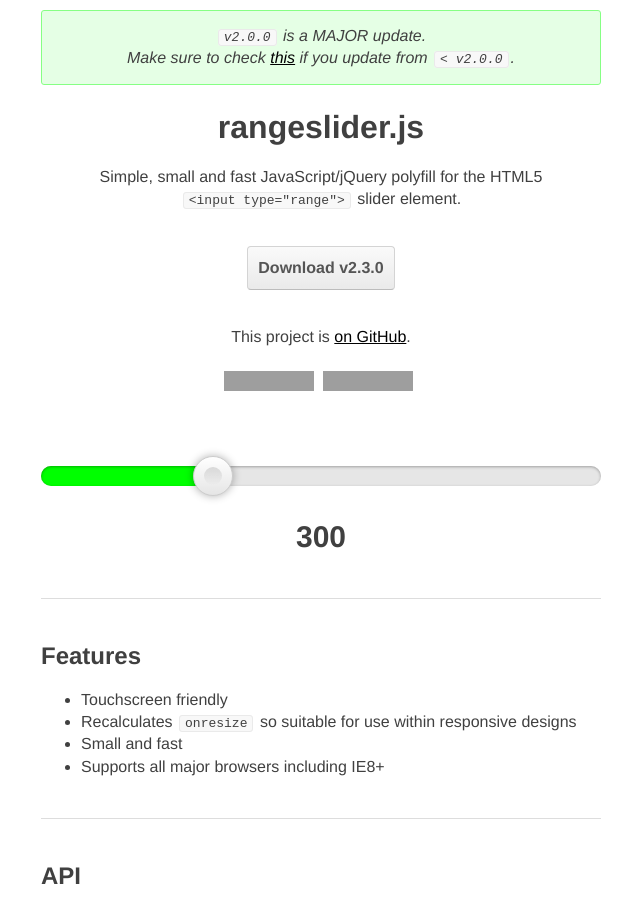
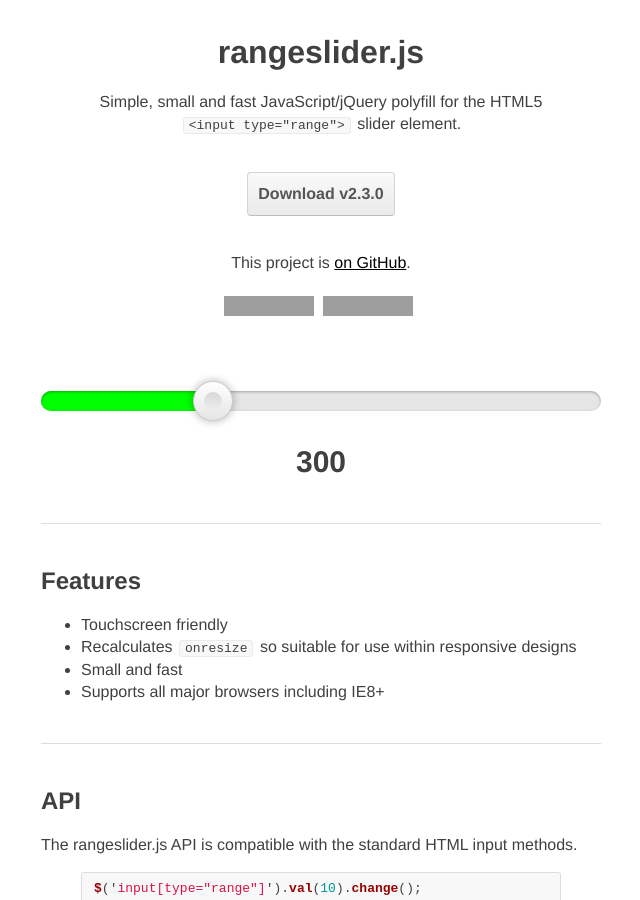
Before and after one commit to andreruffert/rangeslider.js, a Jekyll site: the page built from index.html, in a window 1280 px wide and 900 px high. Shown: the whole window, without its empty margins (319-959 px from the left). Built offline with Jekyll 4.4.1, drawn with Linux system fonts in a browser that asks for light colours; nearby versions of some CDN libraries; comment, search, counter and statistics services are not loaded; part of the change alters nothing that is shown; grey boxes are pictures that could not be loaded.

```diff
--- a/index.html
+++ b/index.html
@@ -3,7 +3,7 @@ layout: default
 title: rangeslider.js
 ---
 
-{% include notification.html %}
+<!-- {% include notification.html %} -->
 
 <header>
     <h1><a href="{{ site.baseurl }}">rangeslider.js</a></h1>
```
